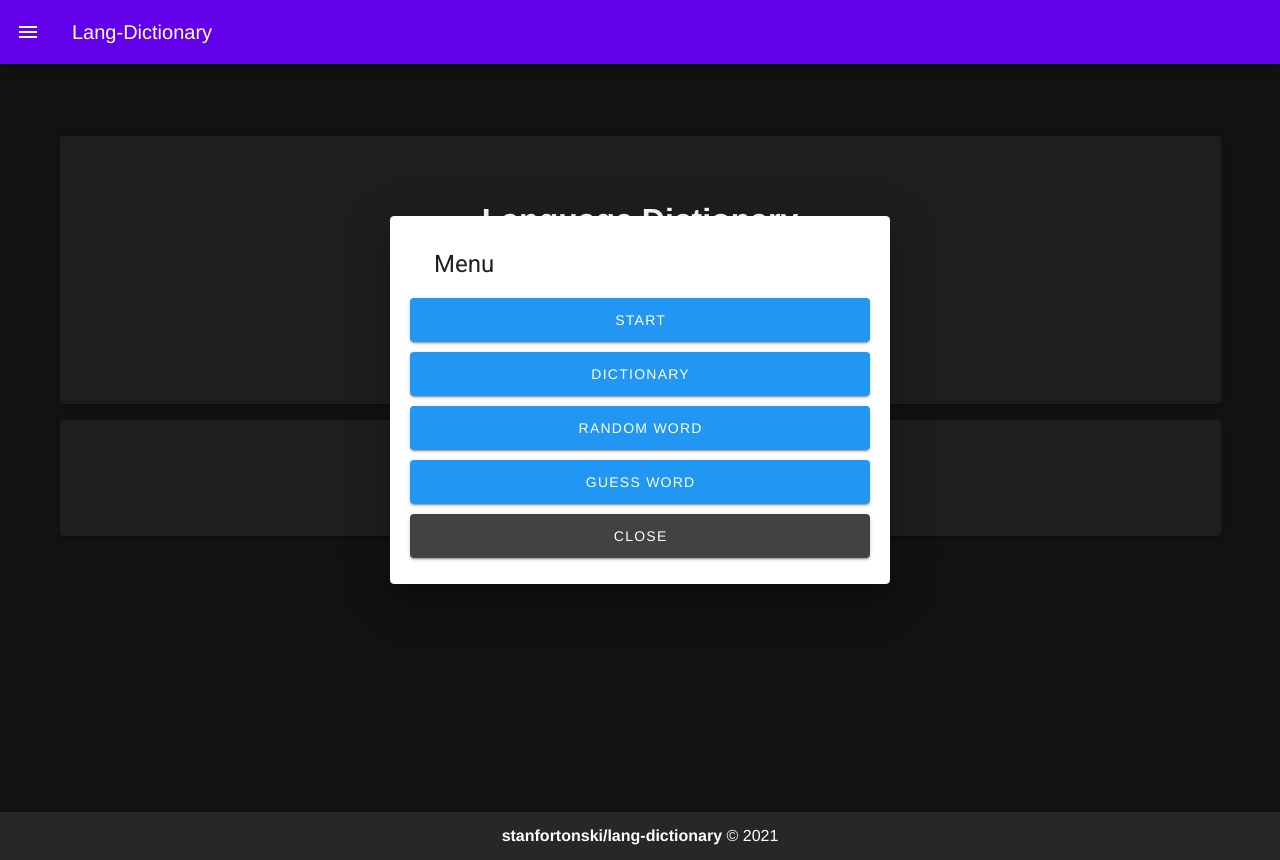
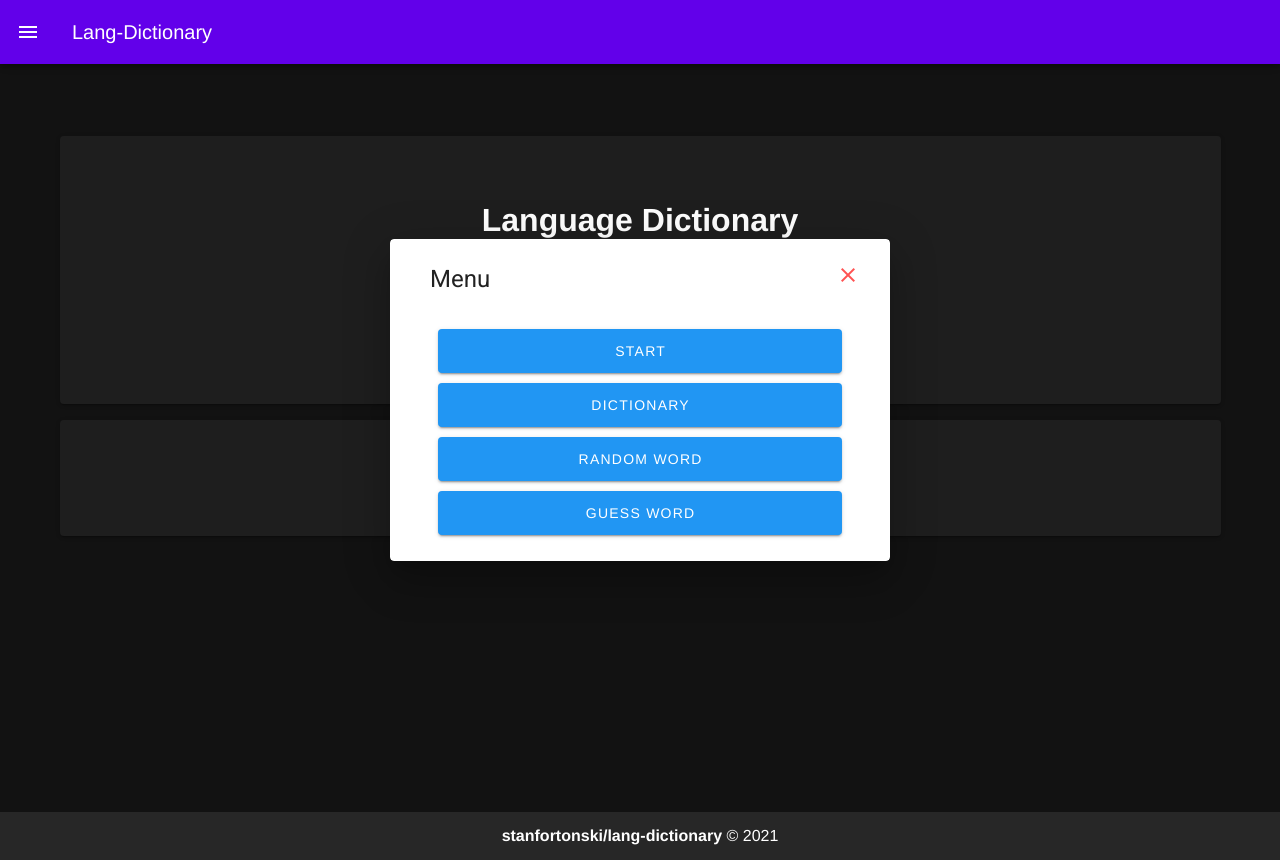
Before and after one commit to stanfortonski/lang-dictionary, a Vue app: page /dictionary in a window 1280 px wide. Both pictures are taken after a click on the button 28 px from the left and 32 px from the top of the page. Built offline with nearby package versions, Linux system fonts and the light colour scheme.

Commit message:
Menu improvements

```diff
--- a/src/App.vue
+++ b/src/App.vue
@@ -8,11 +8,16 @@
     <v-main>
       <v-container>
         <v-dialog v-model="dialog" width="500" hide-overlay scrollable>
-          <v-card light class="px-5 py-4">
-            <v-card-title>
-              <span class="headline pb-2">Menu</span>
+          <v-card light>
+            <v-card-title class="mb-2">
+              <span class="headline ml-4 mt-2">Menu</span>
+
+              <v-btn @click="toggleDialog" icon color="error">
+                <v-icon>mdi-close</v-icon>
+              </v-btn>
             </v-card-title>
-            <nav class="nav-buttons">
+
+            <nav class="nav-buttons px-12 py-4">
               <router-link to="/">
                 <v-btn elevation="2" color="primary" large @click="toggleDialog">Start</v-btn>
               </router-link>
@@ -25,7 +30,6 @@
               <router-link to="/guess-word">
                 <v-btn elevation="2" color="primary" large @click="toggleDialog">Guess Word</v-btn>
               </router-link>
-              <v-btn elevation="2" color="secondary" large @click="toggleDialog">Close</v-btn>
             </nav>
           </v-card>
         </v-dialog>
@@ -70,6 +74,13 @@ export default {
   margin-top: 60px;
 }
 
+.v-dialog >.v-card > .v-card__title {
+  display: flex !important;
+  justify-content: space-between !important;
+  padding: 0.5rem;
+}
+
+
 .nav-buttons .v-btn{
   display: block;
   width: 100%;
```
